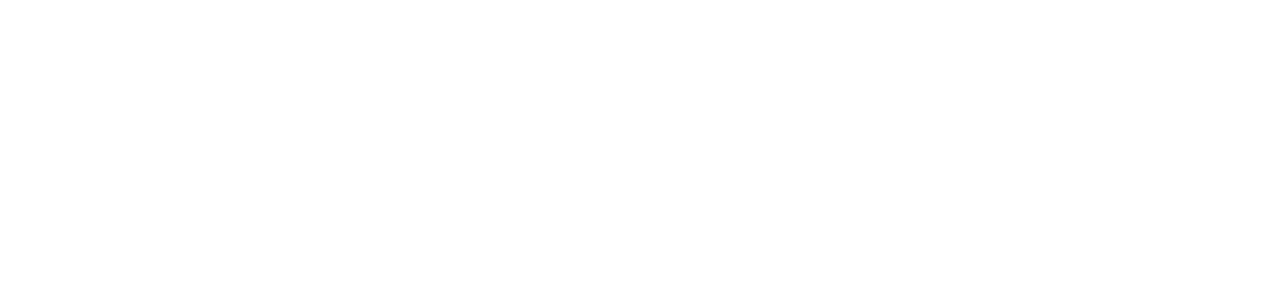
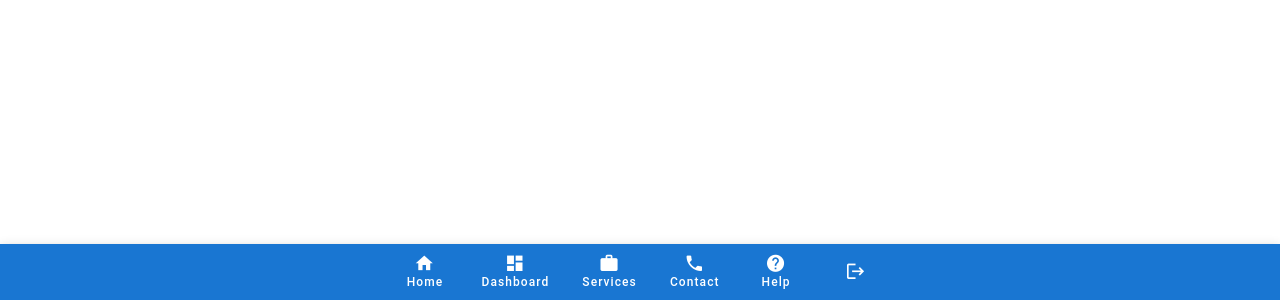
Before and after one commit to augustoas/swap-front, a Nuxt app in the folder front/: page /swap in a window 1280 px wide. Shown: the part 500-800 px from the top of the page. Built offline with nearby package versions, Linux system fonts and the light colour scheme.

Commit message:
specific layouts for specific situations

```diff
--- /dev/null
+++ b/front/layouts/default.vue
@@ -0,0 +1,70 @@
+<template>
+  <v-app>
+    <v-container>
+      <v-row>
+        <v-col>
+          <v-app-bar app v-if="!isMobile">
+            <v-toolbar-title>My PWA</v-toolbar-title>
+            <v-spacer></v-spacer>
+            <v-btn v-for="item in menuItems" :key="item.text" text>
+              {{ item.text }}
+            </v-btn>
+            <v-btn text @click="logout">Logout</v-btn>
+          </v-app-bar>
+        </v-col>
+      </v-row>
+
+      <v-row>
+        <v-col>
+          <nuxt-page />
+        </v-col>
+      </v-row>
+
+      <v-bottom-navigation v-if="isMobile">
+        <v-btn v-for="item in menuItems" :key="item.text" icon>
+          <v-icon>{{ item.icon }}</v-icon>
+          <span>{{ item.text }}</span>
+        </v-btn>
+        <v-btn icon @click="logout">
+          <v-icon>mdi-logout</v-icon>
+        </v-btn>
+      </v-bottom-navigation>
+    </v-container>
+  </v-app>
+</template>
+
+<script setup>
+import { ref, computed } from 'vue'
+import { useDisplay } from 'vuetify'
+
+// Mock authentication state
+const isLoggedIn = ref(true)
+
+const menuItems = [
+  { text: 'Home', icon: 'mdi-home' },
+  { text: 'Dashboard', link: '/swap', icon: 'mdi-view-dashboard' },
+  { text: 'Services', icon: 'mdi-briefcase' },
+  { text: 'Contact', icon: 'mdi-phone' },
+  { text: 'Help', icon: 'mdi-help-circle' },
+]
+
+const display = useDisplay()
+const isMobile = computed(() => display.smAndDown)
+
+// Mock logout function
+const logout = () => {
+  isLoggedIn.value = false
+  // Implement actual logout logic here
+}
+</script>
+
+<style scoped>
+.v-app-bar {
+  background-color: #1976d2;
+  color: white;
+}
+.v-bottom-navigation {
+  background-color: #1976d2;
+  color: white;
+}
+</style>
--- /dev/null
+++ b/front/layouts/empty.vue
@@ -0,0 +1,13 @@
+<template>
+  <v-app>
+    <nuxt-page />
+  </v-app>
+</template>
+
+<script setup>
+// No script required for this simple layout
+</script>
+
+<style scoped>
+/* Add styles if necessary */
+</style>
--- /dev/null
+++ b/front/layouts/landing.vue
@@ -0,0 +1,22 @@
+<template>
+  <v-app>
+    <v-container>
+      <v-row justify="center">
+        <v-col cols="12" md="8" class="text-center">
+          <nuxt-page />
+        </v-col>
+      </v-row>
+    </v-container>
+  </v-app>
+</template>
+
+<script setup>
+// No script required for this basic landing layout
+</script>
+
+<style scoped>
+.v-card {
+  max-width: 600px;
+  margin: auto;
+}
+</style>
```
